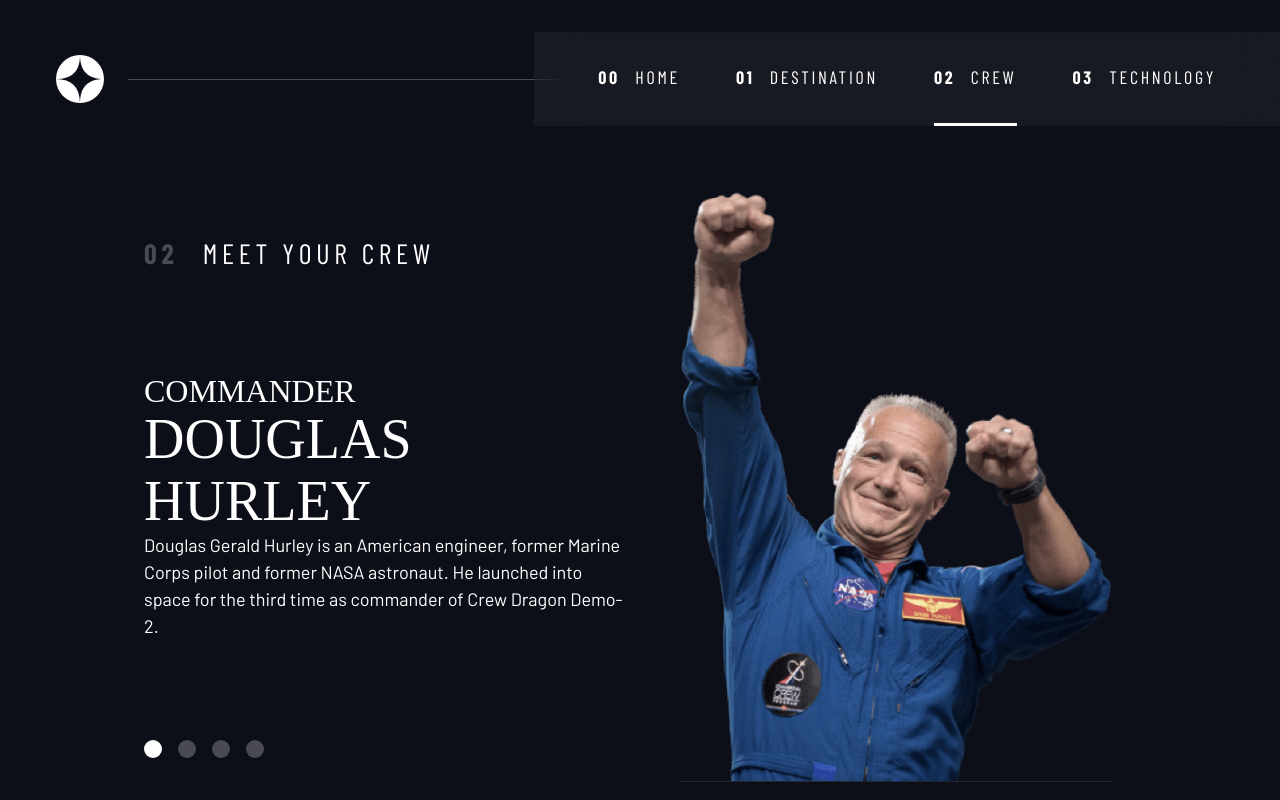
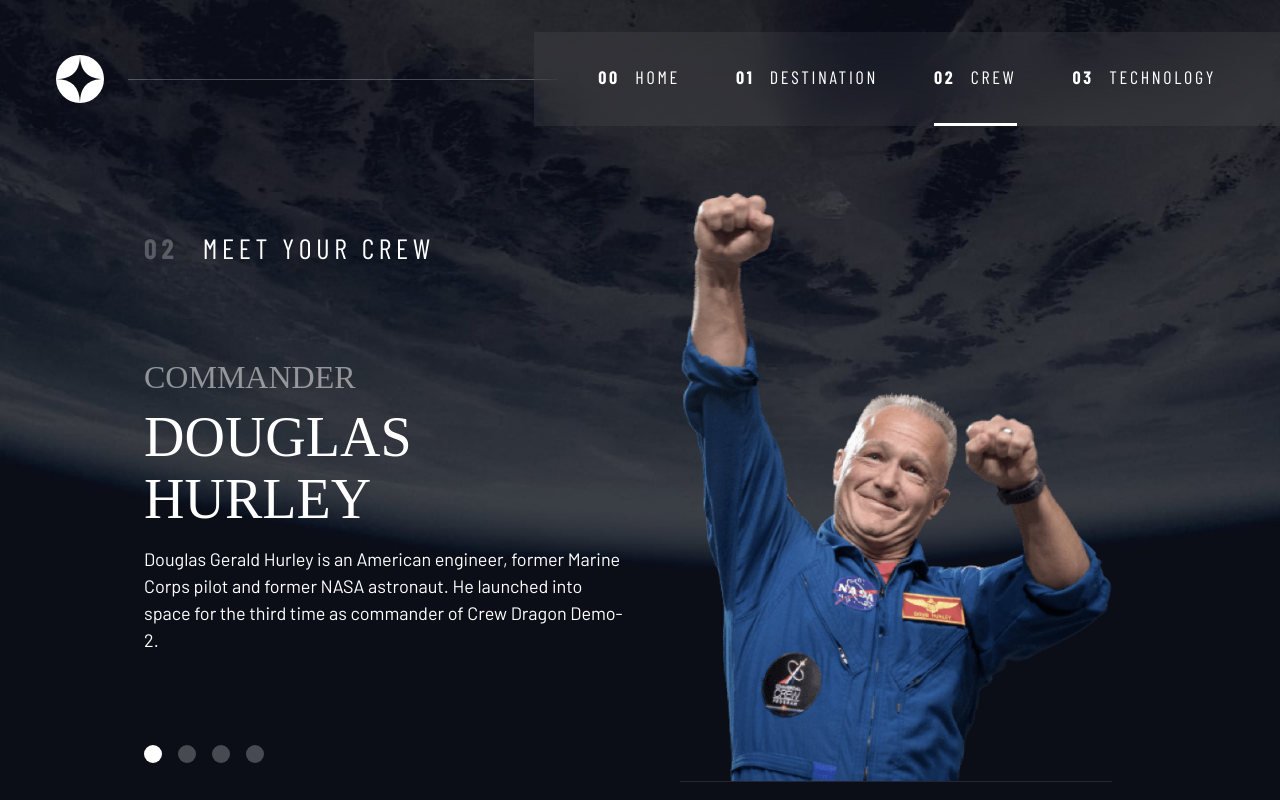
Before and after one commit to tatasadi/space-tourism, a React (Vite) app: page /crew in a window 1280 px wide. Built offline with nearby package versions, Linux system fonts and the light colour scheme; a web font is replaced by a local one.

Commit message:
some fixes

```diff
--- a/src/components/TabItem.tsx
+++ b/src/components/TabItem.tsx
@@ -4,7 +4,7 @@
   return (
     <button
       aria-selected={isActive}
-      className="uppercase ff-sans-cond text-accent bg-dark letter-spacing-2"
+      className="uppercase ff-sans-cond text-accent letter-spacing-2"
       onClick={handleClick}
     >
       {text}
--- a/src/index.css
+++ b/src/index.css
@@ -146,6 +146,10 @@
 
 .flow > *:where(:not(:first-child)) {
   margin-top: var(--flow-space, 1rem);
+}
+
+.flow--space-small{
+  --flow-space: .75rem;
 }
 
 .container {
@@ -431,9 +435,10 @@
 
 .underline-indicators > * {
   cursor: pointer;
-  padding: var(--underline-gap, 1rem) 0;
+  padding: var(--underline-gap, .5rem) 0;
   border: 0;
   border-bottom: 0.2rem solid hsl(var(--clr-white) / 0);
+  background-color: transparent;
 }
 
 .underline-indicators > *:hover,
@@ -485,16 +490,42 @@
   background-image: url(/images/home/background-home-mobile.jpg);
 }
 
+.destination {
+  background-image: url(/images/destination/background-destination-mobile.jpg);
+}
+
+.crew {
+  background-image: url(/images/crew/background-crew-mobile.jpg);
+}
+
 @media (min-width: 35em) {
   .home {
     background-position: center center;
     background-image: url(/images/home/background-home-tablet.jpg);
+  }
+
+  .destination {
+    background-position: center center;
+    background-image: url(/images/destination/background-destination-tablet.jpg);
+  }
+
+  .crew {
+    background-position: center center;
+    background-image: url(/images/crew/background-crew-tablet.jpg);
   }
 }
 
 @media (min-width: 45em) {
   .home {
     background-image: url(/images/home/background-home-desktop.jpg);
+  }
+
+  .destination {
+    background-image: url(/images/destination/background-destination-desktop.jpg);
+  }
+
+  .crew {
+    background-image: url(/images/crew/background-crew-desktop.jpg);
   }
 }
 
@@ -575,6 +606,10 @@
   grid-area: content;
 }
 
+.crew-details h2 {
+  color: hsl( var(--clr-white) / .5);
+}
+
 @media (min-width: 35em) {
   .numbered-title {
     justify-self: start;
--- a/src/pages/Crew.tsx
+++ b/src/pages/Crew.tsx
@@ -60,9 +60,11 @@
             />
           ))}
         </div>
-        <article className="crew-details">
-          <h2 className="fs-600 ff-serif uppercase">{selectedCrew.role}</h2>
-          <p className="fs-700 uppercase ff-serif">{selectedCrew.name}</p>
+        <article className="crew-details flow">
+          <header className="flow flow--space-small">
+            <h2 className="fs-600 ff-serif uppercase">{selectedCrew.role}</h2>
+            <p className="fs-700 uppercase ff-serif">{selectedCrew.name}</p>
+          </header>
           <p>{selectedCrew.bio}</p>
         </article>
 
--- a/src/pages/Destination.tsx
+++ b/src/pages/Destination.tsx
@@ -78,7 +78,7 @@
             />
           ))}
         </div>
-        <article className="destination-info">
+        <article className="destination-info flow">
           <h2 className="fs-800 uppercase ff-serif">
             {selectedDestination.name}
           </h2>
```
